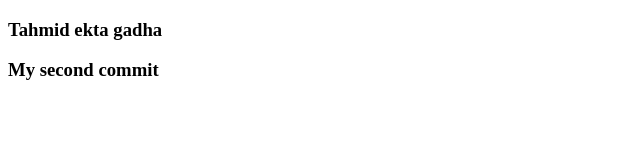
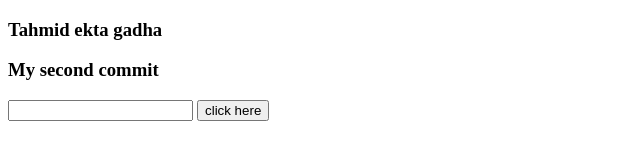
Before and after one commit to tra864/Git-first, a plain HTML site: page index.html in a window 1280 px wide. Shown: the whole page, without its empty margins (0-640 px from the left). Drawn offline with Linux system fonts and the light colour scheme.

Commit message:
my first update

```diff
--- a/index.html
+++ b/index.html
@@ -15,6 +15,8 @@
     <h3>My second commit
 
     </h3>
+    <input type="text">
+    <button>click here</button>
 </body>
 
 </html>
```
